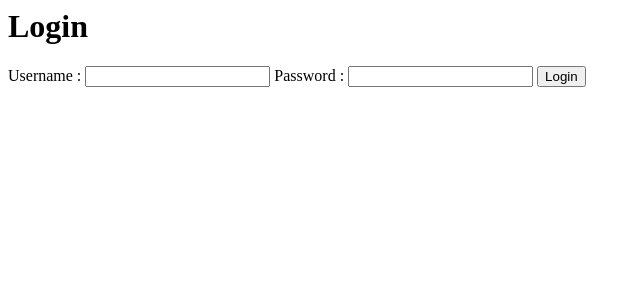
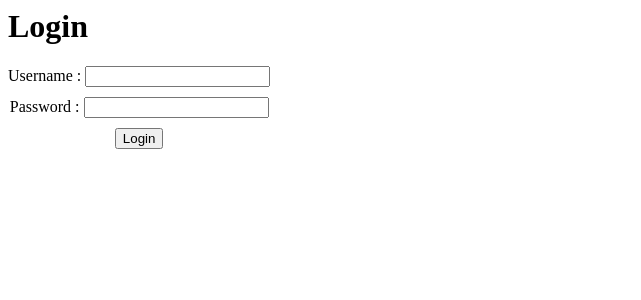
Before and after one commit to ilham76c/json-web-token, a PHP site: page /login.php in a window 1280 px wide. Shown: the top 300 px of the page, without its empty margins (0-641 px from the left). Run offline with PHP 8.4, Linux system fonts and the light colour scheme.

Commit message:
add styling

```diff
--- a/php/login.php
+++ b/php/login.php
@@ -15,6 +15,23 @@ if ($_SERVER['REQUEST_METHOD'] == "POST") {
 <html>
     <head>
         <title>Login</title>
+        <style>
+            .inline-flex {
+                display: inline-flex;
+            }
+            .flex-column {
+                flex-direction: column;
+            }
+            .fit-content {
+                width: fit-content;
+            }
+            .align-items-center {
+                align-items: center;
+            }
+            .gap-10 {
+                gap: 10px;
+            }
+        </style>
     </head>
     <body>
         <?php if ($message) : ?>
@@ -23,7 +40,7 @@ if ($_SERVER['REQUEST_METHOD'] == "POST") {
 
 
         <h1>Login</h1>
-        <form action="/login.php" method="post">
+        <form class="inline-flex gap-10 flex-column align-items-center" action="/login.php" method="post">
             <label for="username">
                 Username :
                 <input type="text" name="username">
@@ -32,7 +49,7 @@ if ($_SERVER['REQUEST_METHOD'] == "POST") {
                 Password :
                 <input type="text" name="password">
             </label>
-            <input type="submit" value="Login">
+            <input class="fit-content" type="submit" value="Login">
         </form>
     </body>
 </html>
```
